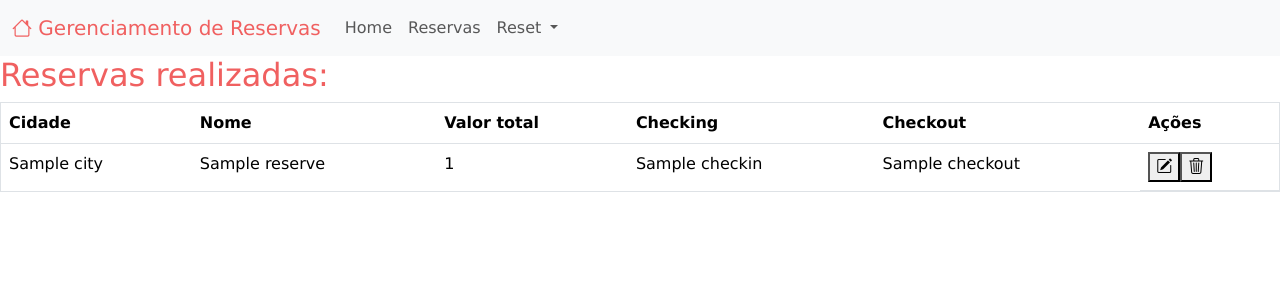
After one commit to FerNagata/Projeto-C216, a Flask app: template frontend/templates/booking-page.html in a window 1280 px wide. The commit adds this page. Shown: the top 300 px of the page. Run offline with Flask 3, Linux system fonts and the light colour scheme; the template is opened without the code that fills it: most values are stand-ins (such as "Sample title", 1, 10 or a date in 2020).

Commit message:
feat: added pages

```diff
--- /dev/null
+++ b/frontend/templates/booking-page.html
@@ -0,0 +1,95 @@
+<!DOCTYPE html>
+<html lang="pt-BR">
+<head>
+    <meta charset="UTF-8">
+    <meta name="viewport" content="width=device-width, initial-scale=1.0">
+    <title>Home</title>
+    <link rel="stylesheet" href="{{ url_for('static', filename='styles.css') }}">
+    <link href="https://cdn.jsdelivr.net/npm/bootstrap@5.3.3/dist/css/bootstrap.min.css" rel="stylesheet" integrity="sha384-QWTKZyjpPEjISv5WaRU9OFeRpok6YctnYmDr5pNlyT2bRjXh0JMhjY6hW+ALEwIH" crossorigin="anonymous">
+</head>
+<body>
+    {% include 'navbar.html' %}
+    <h2 class="title-page">Reservas realizadas:</h2>
+    <div class="table-show-booking">
+        {% if booking %}
+        <table border="1" class="table">
+            <thead>
+                <tr>
+                    <th>Cidade</th>
+                    <th>Nome</th>
+                    <th>Valor total</th>
+                    <th>Checking</th>
+                    <th>Checkout</th>
+                    <th>Ações</th>
+                </tr>
+            </thead>
+            <tbody>
+                {% for reserve in booking %}
+                <tr>
+                    <td>{{ reserve.city }}</td>
+                    <td>{{ reserve.name }}</td>
+                    <td>{{ reserve.total_price }}</td>
+                    <td>{{ reserve.checkin }}</td>
+                    <td>{{ reserve.checkout }}</td>
+                    <td class="d-flex">
+                        <!-- <form action="/update/{{ reserve.id }}" method="GET"> -->
+                            <button type="submit" data-bs-toggle="modal"
+                            data-bs-target="#bookingModal"
+                            onclick="updateModal('{{ reserve.id }}', '{{ reserve.city }}', '{{ reserve.name }}', '{{ reserve.total_price }}', '{{ reserve.checkin }}', '{{ reserve.checkout }}')">
+                                <i class="bi bi-pencil-square"></i>
+                            </button>
+                        <!-- </form> -->
+                        <form action="/booking/delete/{{ reserve.id }}" method="POST">
+                            <button type="submit">
+                                <i class="bi bi-trash3"></i>
+                            </button>
+                        </form>
+                    </td>
+                </tr>
+                {% endfor %}
+            </tbody>
+        </table>
+        {% else %}
+        <p class="text-center">Nenhuma reserva encontrado.</p>
+        {% endif %}
+    </div>
+
+    <!-- Modal -->
+    <div class="modal fade" id="bookingModal" tabindex="-1" aria-labelledby="bookingModalLabel" aria-hidden="true">
+        <div class="modal-dialog">
+            <div class="modal-content">
+                <div class="modal-header">
+                    <h5 class="modal-title" id="bookingModalLabel">Atualizar reserva:</h5>
+                    <button type="button" class="btn-close" data-bs-dismiss="modal" aria-label="Close"></button>
+                </div>
+                <div class="modal-body">
+                    <h5 id="modalCity"></h5>
+                    <div id="modalPrice"></div>
+                    <div id="modalName"></div>
+                    <div id="modalCheckin"></div>
+                    <div id="modalCheckout"></div>
+
+                </div>
+                <div class="modal-footer">
+                    <button type="button" class="btn" data-bs-dismiss="modal" >Atualizar</button>
+                </div>
+            </div>
+        </div>
+    </div>
+
+    <script>
+
+        function updateModal(id, city, name, total_price, checkin, checkout) {
+
+            // Atualiza o conteúdo do modal com os dados do card clicado
+            document.getElementById('modalCity').innerText = city;
+            document.getElementById('modalName').innerText = name;
+            document.getElementById('modalPrice').innerText = `R$${total_price}`;
+            document.getElementById('modalCheckin').innerText = `Data do checkin: ${checkin}`;
+            document.getElementById('modalCheckout').innerText = `Data do checkout: ${checkout}`;
+        }
+    </script>
+
+    <script src="https://cdn.jsdelivr.net/npm/bootstrap@5.3.3/dist/js/bootstrap.bundle.min.js" integrity="sha384-YvpcrYf0tY3lHB60NNkmXc5s9fDVZLESaAA55NDzOxhy9GkcIdslK1eN7N6jIeHz" crossorigin="anonymous"></script>
+</body>
+</html>
--- a/frontend/templates/navbar.html
+++ b/frontend/templates/navbar.html
@@ -12,50 +12,25 @@
       <div class="collapse navbar-collapse" id="navbarScroll">
         <ul class="navbar-nav me-auto my-2 my-lg-0 navbar-nav-scroll" style="--bs-scroll-height: 100px;">
           <li class="nav-item">
-            <a class="nav-link active" aria-current="page" href="#">Home</a>
+            <a class="nav-link {% if page == 'home' %}active{% endif %}" aria-current="page" href="/">Home</a>
           </li>
           <li class="nav-item">
-            <a class="nav-link" href="#">Link</a>
+            <a class="nav-link {% if page == 'booking' %}active{% endif %}" aria-current="page" href="/booking">Reservas</a>
           </li>
           <li class="nav-item dropdown">
             <a class="nav-link dropdown-toggle" href="#" role="button" data-bs-toggle="dropdown" aria-expanded="false">
-              Link
+              Reset
             </a>
             <ul class="dropdown-menu">
-              <li><a class="dropdown-item" href="#">Action</a></li>
-              <li><a class="dropdown-item" href="#">Another action</a></li>
-              <li><hr class="dropdown-divider"></li>
-              <li><a class="dropdown-item" href="#">Something else here</a></li>
+                <li>
+                    <a class="dropdown-item" href="/reset-database-accommodation">Reset Dados das Acomodações</a>
+                </li>
+                <li>
+                    <a class="dropdown-item" href="/reset-database-booking">Reset Dados das Reservas</a>
+                  </li>
             </ul>
           </li>
-          <li class="nav-item">
-            <a class="nav-link disabled" aria-disabled="true">Link</a>
-          </li>
         </ul>
-        <!-- <form class="d-flex" role="search">
-          <input class="form-control me-2" type="search" placeholder="Search" aria-label="Search">
-          <button class="btn btn-outline-success" type="submit">Search</button>
-        </form> -->
       </div>
     </div>
   </nav>
-
-<!-- <nav class="navbar navbar-expand-lg navbar-color">
-    <div class="container-fluid">
-        <a class="navbar-brand navbar-color" href="/">
-        <i class="bi bi-house"></i>
-        Gerenciamento de Reservas</a>
-    <button class="navbar-toggler" type="button" data-bs-toggle="collapse" data-bs-target="#navbarNavAltMarkup" aria-controls="navbarNavAltMarkup" aria-expanded="false" aria-label="Toggle navigation">
-        <svg style="color: #FBB018;" width="24" height="24" viewBox="0 0 24 24" xmlns="http://www.w3.org/2000/svg"><path fill="currentColor" d="M3 18v-2h18v2zm0-5v-2h18v2zm0-5V6h18v2z"/></svg>
-    </button>
-    <div class="collapse navbar-collapse" id="navbarNavAltMarkup">
-        <div class="navbar-nav">
-            <a class="nav-link {% if page == 'home' %}active{% endif %}" href="/">Home</a>
-            <a class="nav-link {% if page == 'register' %}active{% endif %}" href="/register">Cadastrar Produto</a>
-            <a class="nav-link {% if page == 'get_all' %}active{% endif %}" href="/stock">Mostrar Estoque</a>
-            <a class="nav-link {% if page == 'sales_made' %}active{% endif %}" href="/sales">Mostrar vendas realizadas</a>
-            <a class="nav-link" href="/reset-database">Resetar Banco de Dados</a>
-        </div>
-    </div>
-    </div>
-</nav> -->
```
Also changed, not shown: frontend/templates/add-page.html (added, +33 -0 lines), frontend/templates/edit-page.html (added, +33 -0 lines), frontend/templates/home.html (added, +128 -0 lines).
